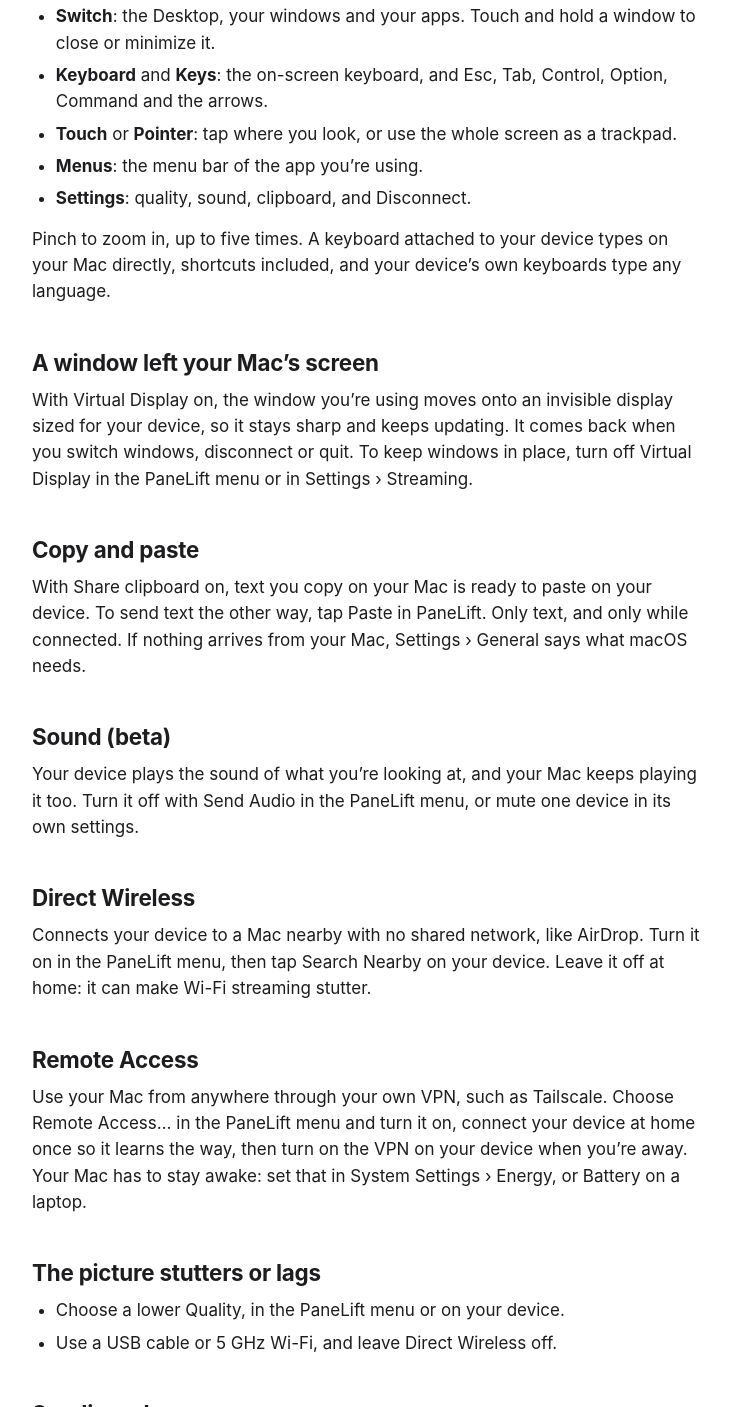
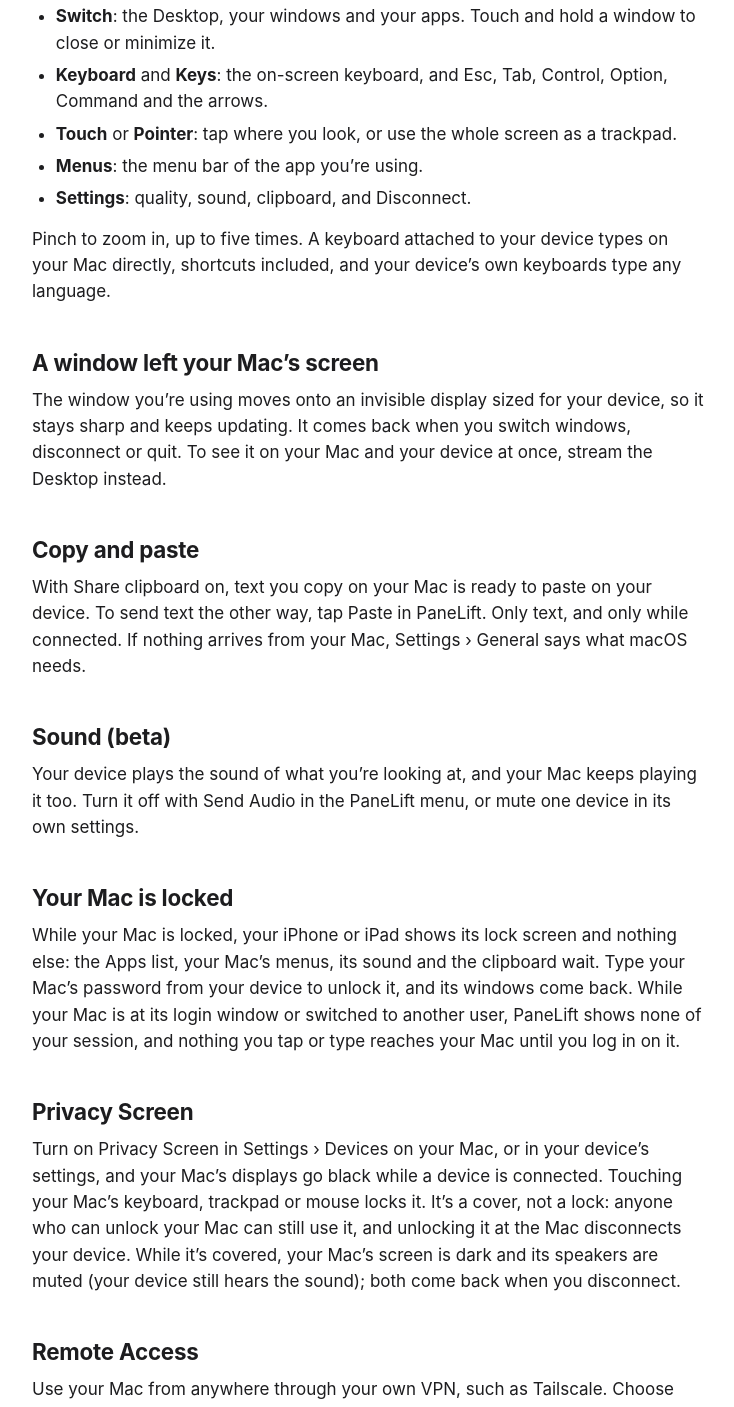
Before and after one commit to wongfei2009/panelift-site, a plain HTML site: page support.html in a window 1280 px wide. Shown: the part 1393-2800 px from the top of the page, without its empty margins (272-1006 px from the left). Drawn offline with Linux system fonts and the light colour scheme.

Commit message:
Update the site for PaneLift for Mac 0.7.0: a locked Mac, Privacy Screen, Optimize For; Direct Wireless gone

```diff
--- a/support.html
+++ b/support.html
@@ -36,7 +36,7 @@
   <h2 id="not-listed">Your Mac isn’t listed</h2>
   <ul>
     <li>Check that PaneLift is running on your Mac: its icon is in the menu bar. To have it start by itself, turn on Launch at login in Settings › General.</li>
-    <li>Put both on the same Wi-Fi network. Guest and office networks often keep devices apart: use a USB cable or <a href="#direct-wireless">Direct Wireless</a> there.</li>
+    <li>Put both on the same Wi-Fi network. Guest and office networks often keep devices apart: use a USB cable there.</li>
     <li>Wake your Mac. A sleeping Mac can’t be reached.</li>
     <li>Turn on Local Network for PaneLift: on your iPhone or iPad in Settings › Privacy &amp; Security › Local Network, and on macOS 15 or later in System Settings › Privacy &amp; Security › Local Network.</li>
     <li>If your Mac is listed but won’t connect and its firewall is on, PaneLift’s Settings › General shows a warning with the Terminal command that unblocks it.</li>
@@ -71,7 +71,7 @@
   <p>Pinch to zoom in, up to five times. A keyboard attached to your device types on your Mac directly, shortcuts included, and your device’s own keyboards type any language.</p>
 
   <h2 id="virtual-display">A window left your Mac’s screen</h2>
-  <p>With Virtual Display on, the window you’re using moves onto an invisible display sized for your device, so it stays sharp and keeps updating. It comes back when you switch windows, disconnect or quit. To keep windows in place, turn off Virtual Display in the PaneLift menu or in Settings › Streaming.</p>
+  <p>The window you’re using moves onto an invisible display sized for your device, so it stays sharp and keeps updating. It comes back when you switch windows, disconnect or quit. To see it on your Mac and your device at once, stream the Desktop instead.</p>
 
   <h2 id="clipboard">Copy and paste</h2>
   <p>With Share clipboard on, text you copy on your Mac is ready to paste on your device. To send text the other way, tap Paste in PaneLift. Only text, and only while connected. If nothing arrives from your Mac, Settings › General says what macOS needs.</p>
@@ -79,16 +79,19 @@
   <h2 id="sound">Sound (beta)</h2>
   <p>Your device plays the sound of what you’re looking at, and your Mac keeps playing it too. Turn it off with Send Audio in the PaneLift menu, or mute one device in its own settings.</p>
 
-  <h2 id="direct-wireless">Direct Wireless</h2>
-  <p>Connects your device to a Mac nearby with no shared network, like AirDrop. Turn it on in the PaneLift menu, then tap Search Nearby on your device. Leave it off at home: it can make Wi-Fi streaming stutter.</p>
+  <h2 id="locked">Your Mac is locked</h2>
+  <p>While your Mac is locked, your iPhone or iPad shows its lock screen and nothing else: the Apps list, your Mac’s menus, its sound and the clipboard wait. Type your Mac’s password from your device to unlock it, and its windows come back. While your Mac is at its login window or switched to another user, PaneLift shows none of your session, and nothing you tap or type reaches your Mac until you log in on it.</p>
+
+  <h2 id="privacy-screen">Privacy Screen</h2>
+  <p>Turn on Privacy Screen in Settings › Devices on your Mac, or in your device’s settings, and your Mac’s displays go black while a device is connected. Touching your Mac’s keyboard, trackpad or mouse locks it. It’s a cover, not a lock: anyone who can unlock your Mac can still use it, and unlocking it at the Mac disconnects your device. While it’s covered, your Mac’s screen is dark and its speakers are muted (your device still hears the sound); both come back when you disconnect.</p>
 
   <h2 id="remote-access">Remote Access</h2>
   <p>Use your Mac from anywhere through your own VPN, such as Tailscale. Choose Remote Access… in the PaneLift menu and turn it on, connect your device at home once so it learns the way, then turn on the VPN on your device when you’re away. Your Mac has to stay awake: set that in System Settings › Energy, or Battery on a laptop.</p>
 
   <h2 id="lag">The picture stutters or lags</h2>
   <ul>
-    <li>Choose a lower Quality, in the PaneLift menu or on your device.</li>
-    <li>Use a USB cable or 5 GHz Wi-Fi, and leave Direct Wireless off.</li>
+    <li>Choose Optimize For › Automatic or Text, in the PaneLift menu or on your device.</li>
+    <li>Use a USB cable or 5 GHz Wi-Fi.</li>
   </ul>
 
   <h2 id="log">Sending a log</h2>
```
Also changed, not shown: index.html (+1 -1 lines), privacy.html (+1 -1 lines).
